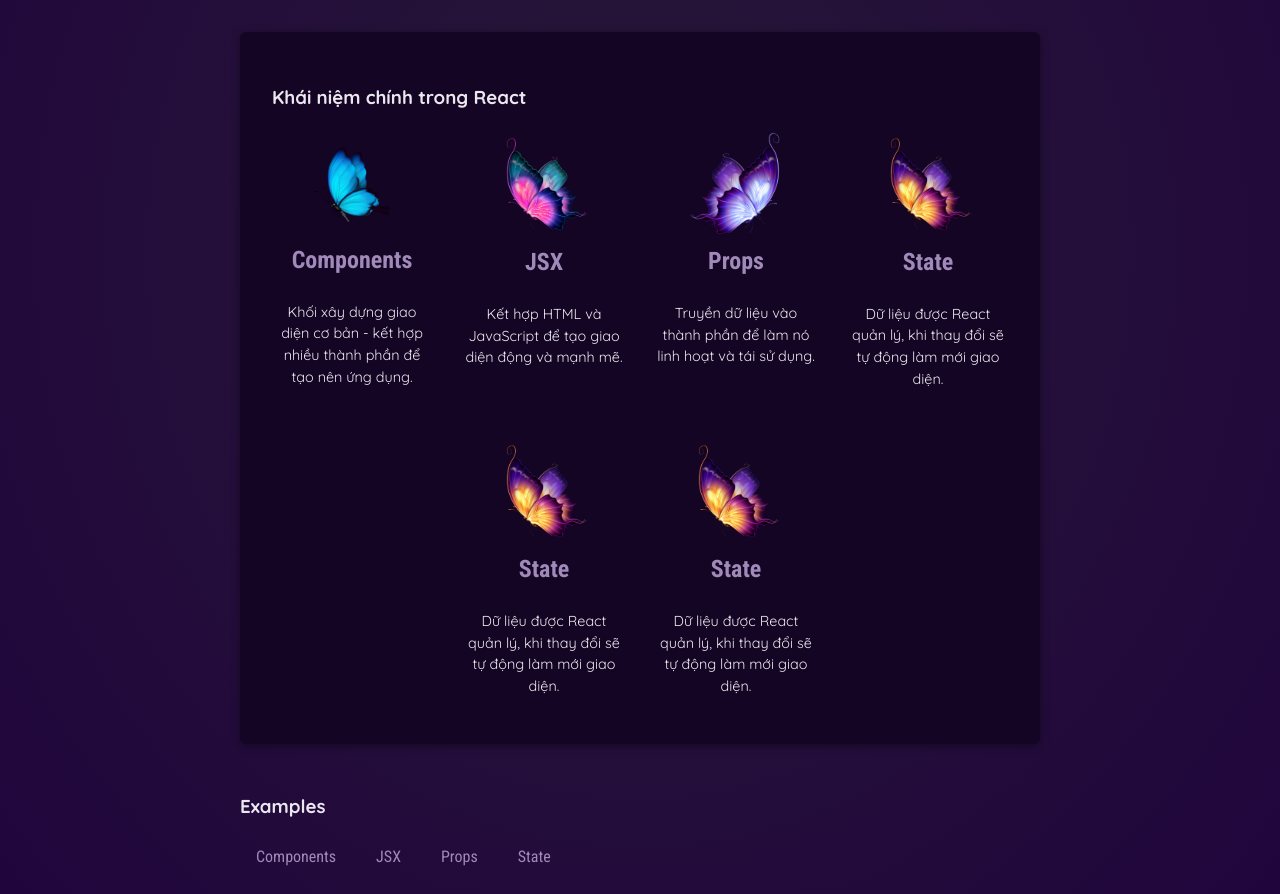
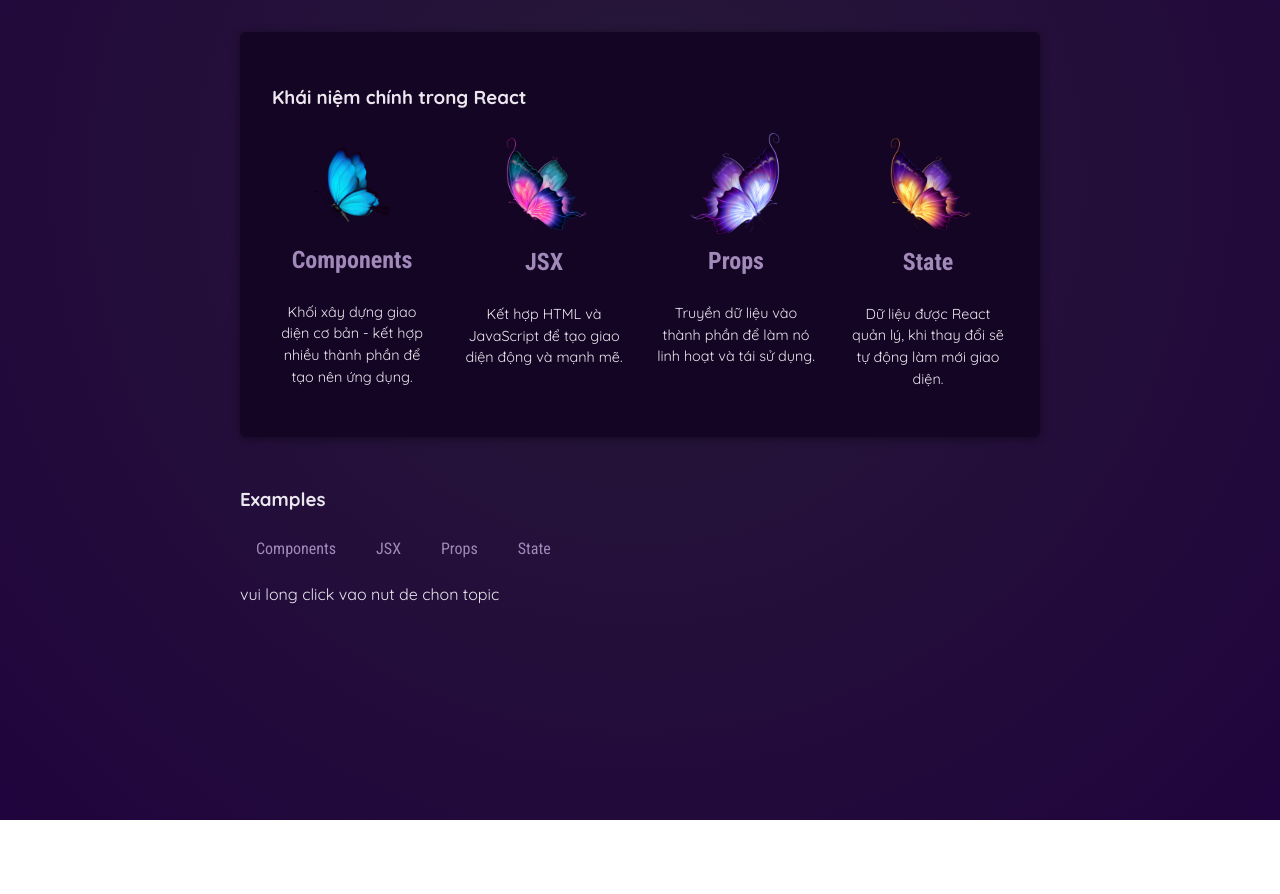
Before and after one commit to NhuVo180320/LearnReactJS, a React (Vite) app in the folder 14.18/: page / in a window 1280 px wide. Shown: the part 460-1354 px from the top of the page. After the commit the page ends 1280 px from the top, so only its background shows below. Built offline with nearby package versions, Linux system fonts and the light colour scheme.

Commit message:
14.23 optimize App.js

```diff
--- a/14.18/data.js
+++ b/14.18/data.js
@@ -18,16 +18,6 @@
     image: pic3,
     title: "Props",
     desc: "Truyền dữ liệu vào thành phần để làm nó linh hoạt và tái sử dụng.",
-  },
-  {
-    image: pic4,
-    title: "State",
-    desc: "Dữ liệu được React quản lý, khi thay đổi sẽ tự động làm mới giao diện.",
-  },
-  {
-    image: pic4,
-    title: "State",
-    desc: "Dữ liệu được React quản lý, khi thay đổi sẽ tự động làm mới giao diện.",
   },
   {
     image: pic4,
--- a/14.18/src/App.jsx
+++ b/14.18/src/App.jsx
@@ -1,92 +1,14 @@
-import { useState } from "react";
-import MainContent from "./components/MainContent/MainContent.jsx";
 import Header from "./components/Header/Header.jsx";
-import { myData, EXAMPLES } from "../data.js";
-import TabButton from "./components/TabButton.jsx";
-import Section from "./components/MainContent/Section.jsx";
-import Tabs from "./components/MainContent/Tab.jsx";
+import Examples from "./components/MainContent/Examples.jsx";
+import MainContents from "./components/MainContent/MainContents.jsx";
 
 function App() {
-  // const kq = myData.map((item) => ({ ...item }));
-  // console.log("kq", kq);
-  const [selectedTopic, setSelectedTopic] = useState();
-  let tabContent = <p>vui long click vao nut de chon topic</p>;
-  if (selectedTopic) {
-    tabContent = (
-      <div id="tab-content">
-        <h3>{EXAMPLES[selectedTopic].title}</h3>
-        <p>{EXAMPLES[selectedTopic].desc}</p>
-        <pre>
-          <code>{EXAMPLES[selectedTopic].code}</code>
-        </pre>
-      </div>
-    );
-  }
-
-  function handleSelect(selectedButton) {
-    setSelectedTopic(selectedButton);
-  }
   return (
     <>
       <Header />
       <main>
-        <Section title={"Khái niệm chính trong React"} id="core-concepts">
-          <ul>
-            {myData.map((item) => (
-              <MainContent key={item.title} {...item} />
-            ))}
-          </ul>
-        </Section>
-
-        <Section
-          title="Examples"
-          id="examples"
-          className="example-section"
-          moi="moi"
-        >
-          {/* prettier-ignore */}
-          <Tabs
-          // neu khong truyen se lay gia tri mac dinh duoc dat trong Tabs.jsx
-            //ButtonsContainer="menu"
-            button={
-              <>
-                <TabButton
-                  isSelected={selectedTopic === "components"}
-                  onClick={() => {
-                    handleSelect("components");
-                  }}
-                >
-                  Components
-                </TabButton>
-                <TabButton
-                  isSelected={selectedTopic === "jsx"}
-                  onClick={() => {
-                    handleSelect("jsx");
-                  }}
-                >
-                  JSX
-                </TabButton>
-                <TabButton
-                  isSelected={selectedTopic === "props"}
-                  onClick={() => {
-                    handleSelect("props");
-                  }}
-                >
-                  Props
-                </TabButton>
-                <TabButton
-                  isSelected={selectedTopic === "state"}
-                  onClick={() => {
-                    handleSelect("state");
-                  }}
-                >
-                  State
-                </TabButton>
-              </>
-            }
-          ></Tabs>
-          {tabContent}
-        </Section>
+        <MainContents />
+        <Examples />
       </main>
     </>
   );
--- /dev/null
+++ b/14.18/src/components/MainContent/Examples.jsx
@@ -0,0 +1,77 @@
+import TabButton from "../TabButton.jsx";
+import Section from "./Section.jsx";
+import Tabs from "./Tab.jsx";
+import { EXAMPLES } from "../../../data.js";
+import { useState } from "react";
+
+export default function Examples() {
+  // const kq = myData.map((item) => ({ ...item }));
+  // console.log("kq", kq);
+  const [selectedTopic, setSelectedTopic] = useState();
+  let tabContent = <p>vui long click vao nut de chon topic</p>;
+  if (selectedTopic) {
+    tabContent = (
+      <div id="tab-content">
+        <h3>{EXAMPLES[selectedTopic].title}</h3>
+        <p>{EXAMPLES[selectedTopic].desc}</p>
+        <pre>
+          <code>{EXAMPLES[selectedTopic].code}</code>
+        </pre>
+      </div>
+    );
+  }
+  function handleSelect(selectedButton) {
+    setSelectedTopic(selectedButton);
+  }
+  return (
+    <Section
+      title="Examples"
+      id="examples"
+      className="example-section"
+      moi="moi"
+    >
+      {/* prettier-ignore */}
+      <Tabs
+          // neu khong truyen se lay gia tri mac dinh duoc dat trong Tabs.jsx
+            //ButtonsContainer="menu"
+            button={
+              <>
+                <TabButton
+                  isSelected={selectedTopic === "components"}
+                  onClick={() => {
+                    handleSelect("components");
+                  }}
+                >
+                  Components
+                </TabButton>
+                <TabButton
+                  isSelected={selectedTopic === "jsx"}
+                  onClick={() => {
+                    handleSelect("jsx");
+                  }}
+                >
+                  JSX
+                </TabButton>
+                <TabButton
+                  isSelected={selectedTopic === "props"}
+                  onClick={() => {
+                    handleSelect("props");
+                  }}
+                >
+                  Props
+                </TabButton>
+                <TabButton
+                  isSelected={selectedTopic === "state"}
+                  onClick={() => {
+                    handleSelect("state");
+                  }}
+                >
+                  State
+                </TabButton>
+              </>
+            }
+          ></Tabs>
+      {tabContent}
+    </Section>
+  );
+}
--- /dev/null
+++ b/14.18/src/components/MainContent/MainContents.jsx
@@ -0,0 +1,15 @@
+import MainContent from "./MainContent";
+import { myData } from "../../../data.js";
+import Section from "./Section";
+
+export default function MainContents() {
+  return (
+    <Section title={"Khái niệm chính trong React"} id="core-concepts">
+      <ul>
+        {myData.map((item) => (
+          <MainContent key={item.title} {...item} />
+        ))}
+      </ul>
+    </Section>
+  );
+}
```
